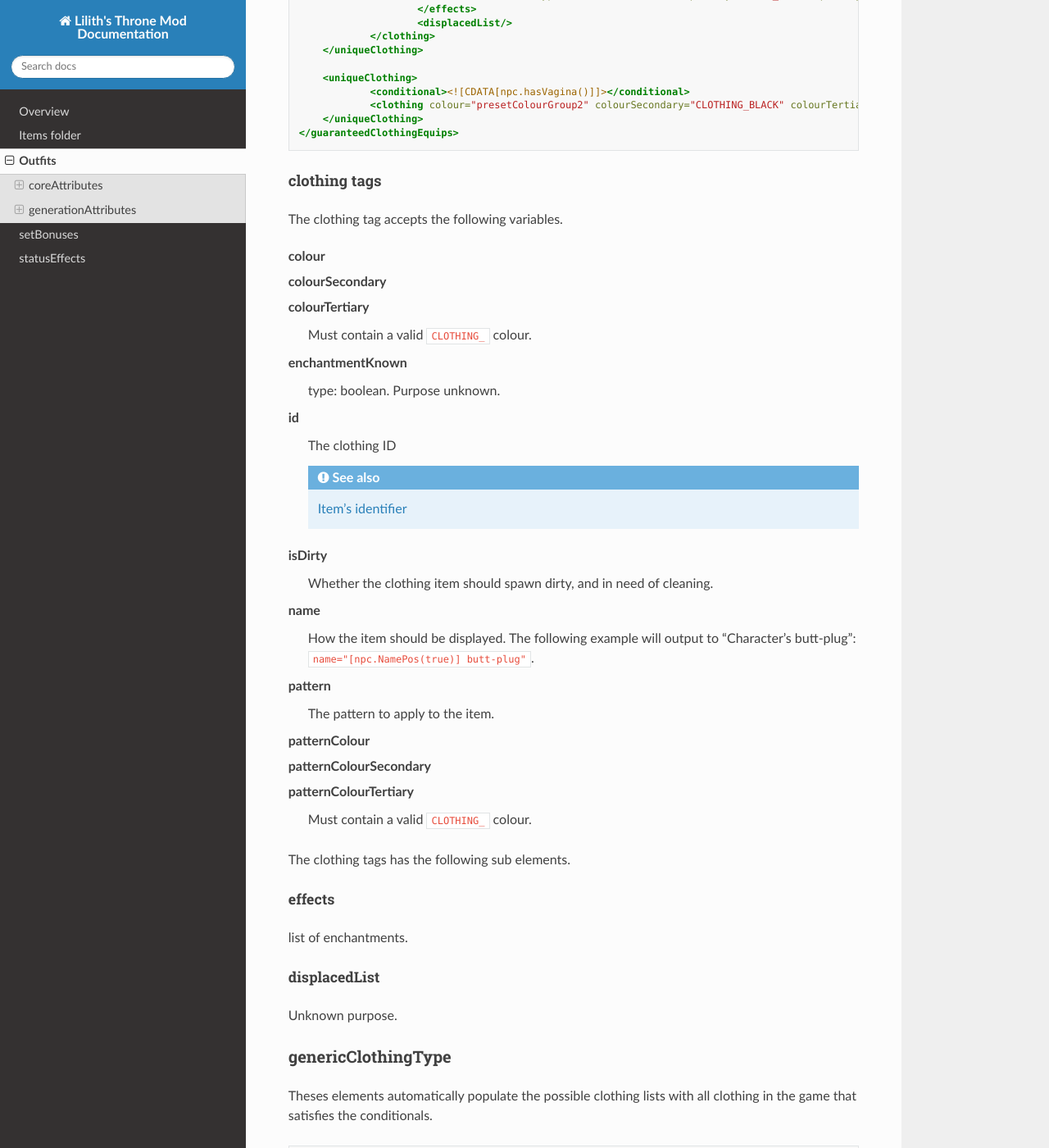
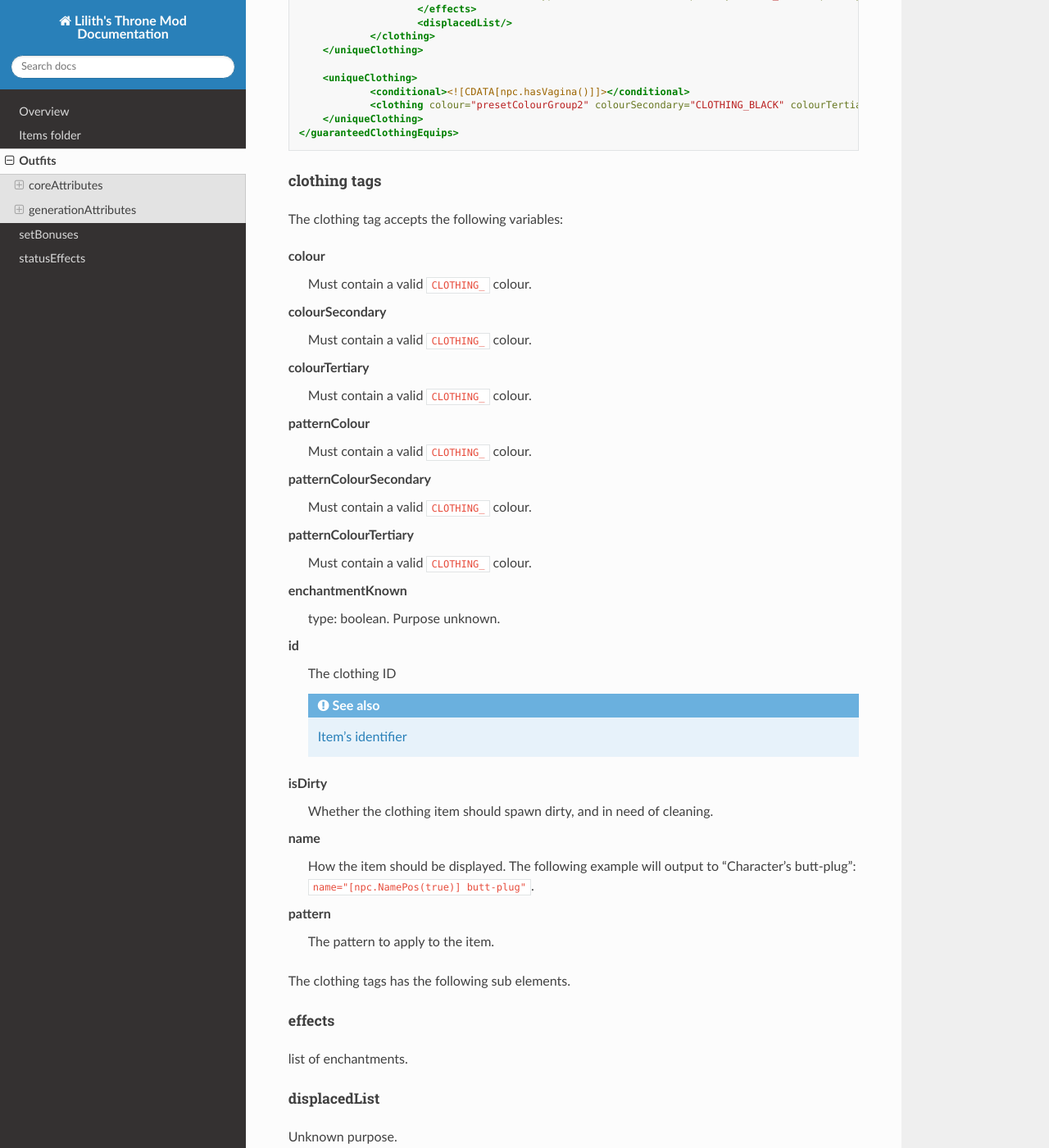
Before and after one commit to bicobus/lilith-throne-documentation, a Sphinx documentation site: the page built from docs/outfits.rst, in a window 1280 px wide and 1400 px high, scrolled down 6396 px. Shown: the whole window at 82% size. Built offline with Sphinx 7.4.7 and the Read the Docs theme 2.0.0, drawn with Linux system fonts in a browser that asks for light colours.

Commit message:
Do not use glossaries when not needed.

```diff
--- a/docs/outfits.rst
+++ b/docs/outfits.rst
@@ -223,29 +223,28 @@ be inserted into the character’s off hand. Each block receive one or several
 
 The ``weapon`` block require the following elements to be present:
 
-.. glossary::
+``conditional``
+    references to the conditional statement present in the document.
 
-   ``conditional``
-        references to the conditional statement present in the document.
+``types``
+    A list of valid item to be chosen from. It expects :ref:`items
+    identifiers<items-identifier>`.
 
-   ``types``
-        A list of valid item to be chosen from. It expects :ref:`items identifiers<items-identifier>`.
+``damageTypes``
+    Possible choices available at
+    :ltgithub:`src/com/lilithsthrone/game/combat/DamageType.java`
 
-   ``damageTypes``
-        Possible choices available at
-        :ltgithub:`src/com/lilithsthrone/game/combat/DamageType.java`
+``primaryColours``
+    contains a list of ``colour`` elements, which makes references to the preset
+    groups defined previously.
 
-   ``primaryColours``
-        contains a list of ``colour`` elements, which makes references to the
-        preset groups defined previously.
+``secondaryColours``
+    contains a list of ``colour`` elements, which makes references to the preset
+    groups defined previously.
 
-   ``secondaryColours``
-        contains a list of ``colour`` elements, which makes references to the
-        preset groups defined previously.
-
-   ``colours``
-        element can be used in addition to, or as a replacement of, the
-        primary/secondary/tertiary colours elements.
+``colours``
+    element can be used in addition to, or as a replacement of, the
+    primary/secondary/tertiary colours elements.
 
 Individual colours or ``presetColourGroups`` can be listed in each sub-element
 related to colours.
@@ -312,37 +311,33 @@ in which case only the first item is used.
 clothing tags
 ^^^^^^^^^^^^^
 
-The clothing tag accepts the following variables.
+The clothing tag accepts the following variables:
 
-.. glossary::
+colour
+    Must contain a valid ``CLOTHING_`` colour.
+colourSecondary
+    Must contain a valid ``CLOTHING_`` colour.
+colourTertiary
+    Must contain a valid ``CLOTHING_`` colour.
+patternColour
+    Must contain a valid ``CLOTHING_`` colour.
+patternColourSecondary
+    Must contain a valid ``CLOTHING_`` colour.
+patternColourTertiary
+    Must contain a valid ``CLOTHING_`` colour.
+enchantmentKnown
+    type: boolean. Purpose unknown.
+id
+    The clothing ID
 
-   colour
-   colourSecondary
-   colourTertiary
-        Must contain a valid ``CLOTHING_`` colour.
-
-   enchantmentKnown
-        type: boolean. Purpose unknown.
-
-   id
-        The clothing ID
-
-        .. seealso:: :ref:`items-identifier`
-
-   isDirty
-        Whether the clothing item should spawn dirty, and in need of cleaning.
-
-   name
-        How the item should be displayed. The following example will output to
-        “Character’s butt-plug”: ``name="[npc.NamePos(true)] butt-plug"``.
-
-   pattern
-        The pattern to apply to the item.
-
-   patternColour
-   patternColourSecondary
-   patternColourTertiary
-        Must contain a valid ``CLOTHING_`` colour.
+    .. seealso:: :ref:`items-identifier`
+isDirty
+    Whether the clothing item should spawn dirty, and in need of cleaning.
+name
+    How the item should be displayed. The following example will output to
+    “Character’s butt-plug”: ``name="[npc.NamePos(true)] butt-plug"``.
+pattern
+    The pattern to apply to the item.
 
 The clothing tags has the following sub elements.
 
```
